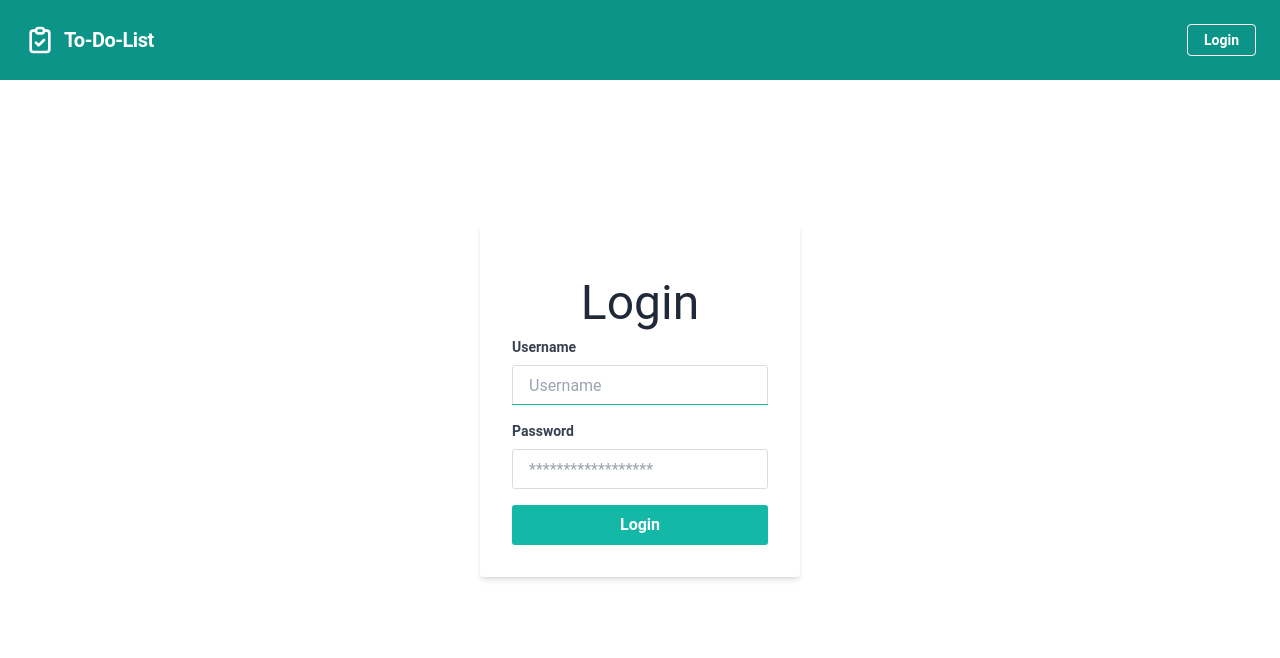
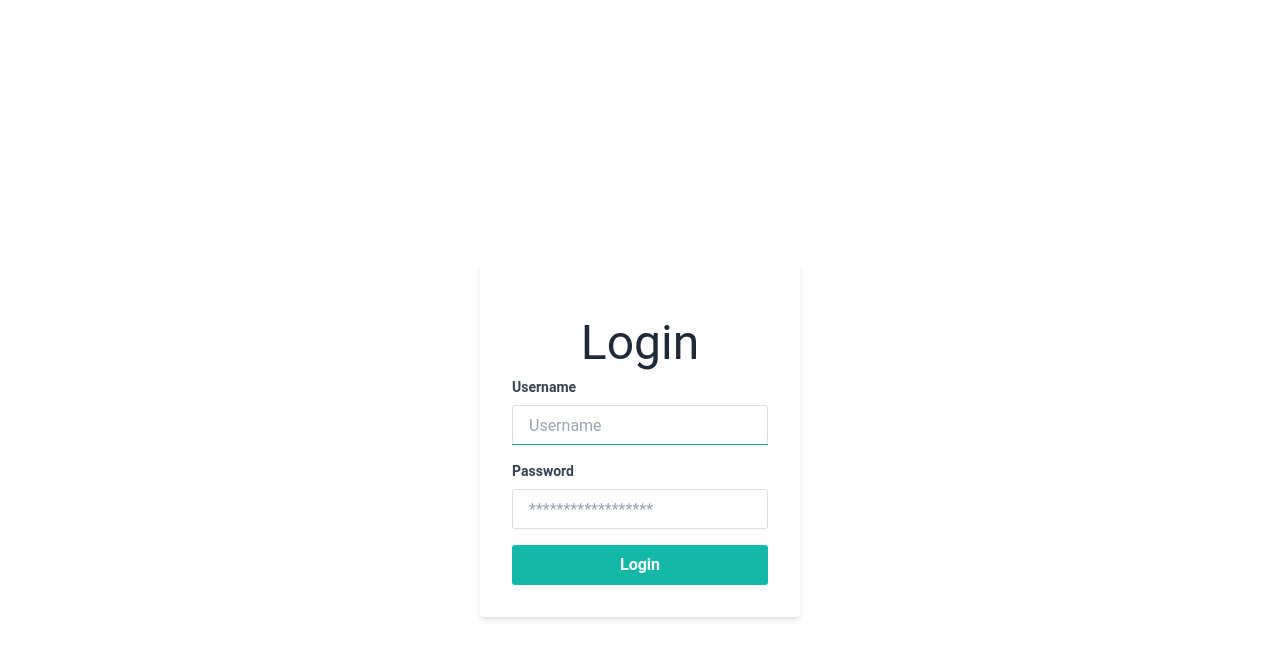
Before and after one commit to paranerd/to-do-list, an Angular app in the folder client/: page /login in a window 1280 px wide. Shown: the top 658 px of the page. Built offline with nearby package versions, Linux system fonts and the light colour scheme.

Commit message:
Hide header on login and setup

```diff
--- a/client/src/app/app.component.html
+++ b/client/src/app/app.component.html
@@ -1,7 +1,10 @@
 <div class="wrapper">
-  <app-navbar></app-navbar>
+  <app-navbar *ngIf="!['/login', '/setup'].includes(router.url)"></app-navbar>
 
-  <div class="main">
+  <div
+    class="main"
+    [ngClass]="{ 'with-header': !['/login', '/setup'].includes(router.url) }"
+  >
     <div class="content">
       <router-outlet></router-outlet>
     </div>
--- a/client/src/app/app.component.scss
+++ b/client/src/app/app.component.scss
@@ -11,6 +11,9 @@
 }
 
 .content {
-    padding-bottom: 5rem;
     flex: 1;
 }
+
+.with-header {
+  padding-top: 5rem;
+}
--- a/client/src/app/app.component.ts
+++ b/client/src/app/app.component.ts
@@ -1,4 +1,5 @@
 import { Component } from '@angular/core';
+import { Router } from '@angular/router';
 
 import { PushService } from '@app/services/push.service';
 import { UpdateService } from '@app/services/update.service';
@@ -14,7 +15,11 @@ export class AppComponent {
   snackbarActionName: string = 'Apply';
   snackbarMsg: string = 'Update available!';
 
-  constructor(private push: PushService, public update: UpdateService) {
+  constructor(
+    private push: PushService,
+    public update: UpdateService,
+    public router: Router
+  ) {
     push.init();
 
     this.update.available.subscribe((available) => {
```
